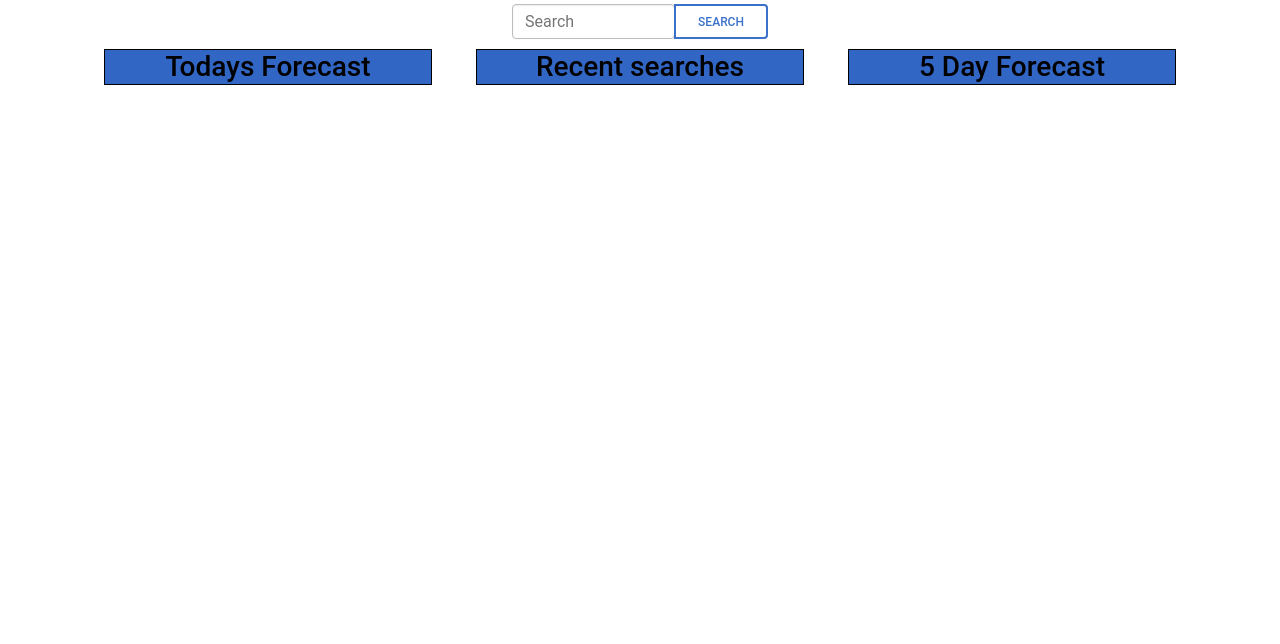
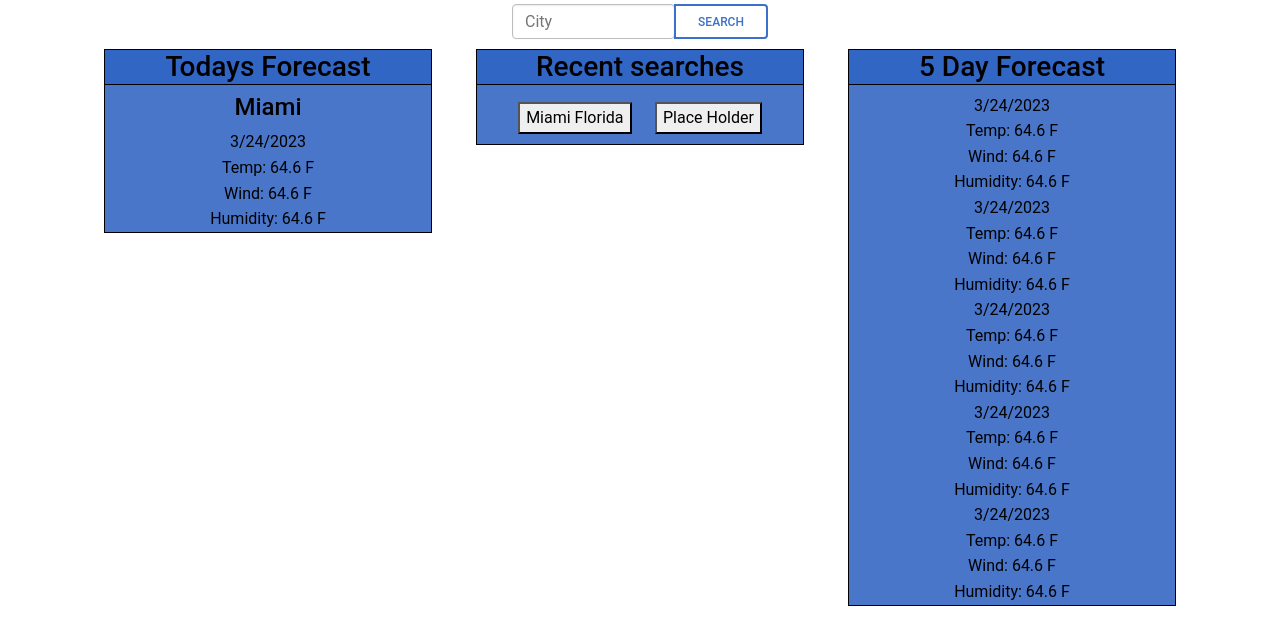
Before and after one commit to Azurelo/weather-dashboard, a plain HTML site: page index.html in a window 1280 px wide. Shown: the part 106-750 px from the top of the page. Drawn offline with nearby package versions, Linux system fonts and the light colour scheme.

Commit message:
Added template sections for js reference

```diff
--- a/assets/style.css
+++ b/assets/style.css
@@ -22,11 +22,18 @@
     text-align: center;
 }
 
-h3.col{
-    background-color: #3266c5;
+.col{
+    background-color: #4976c9;
     height: 75%;
     border: 1px solid black ;
     margin-left: 2%;
     margin-right: 2%;
     color: black;
 }
+.col > h3{
+    background-color: #3266c5;
+    border-bottom: 1px solid black;
+}
+.city{
+    margin: 3%;
+}
--- a/index.html
+++ b/index.html
@@ -14,14 +14,58 @@
   <div class="myNav">Weather Dashboard</div>
     <nav class = "shortWidth">
       <div class="input-group">
-        <input type="search" class="form-control rounded" placeholder="Search" aria-label="Search" aria-describedby="search-addon" />
+        <input type="search" class="form-control rounded" placeholder="City" aria-label="Search" aria-describedby="search-addon" />
         <button type="button" class="btn btn-outline-primary">search</button>
       </div>
     </nav>
     <div class="container">
-      <h3 class="col">Todays Forecast</h3>
-      <h3 class="col">Recent searches</h3>
-      <h3 class="col">5 Day Forecast</h3>
+      <div class="col">
+        <h3>Todays Forecast</h3>
+        <h4>Miami</h4>
+        <div>3/24/2023</div>
+        <div>Temp: 64.6 F</div>
+        <div>Wind: 64.6 F</div>
+        <div>Humidity: 64.6 F</div>
+      </div>
+      <div class="col">
+        <h3>Recent searches</h3>
+        <button class="city">Miami Florida</button>
+        <button class="city">Place Holder</button>
+      </div>
+      <div class="col">
+        <h3>5 Day Forecast</h3>
+        <div>
+          <div>3/24/2023</div>
+          <div>Temp: 64.6 F</div>
+          <div>Wind: 64.6 F</div>
+          <div>Humidity: 64.6 F</div>
+        </div>
+        <div>
+          <div>3/24/2023</div>
+          <div>Temp: 64.6 F</div>
+          <div>Wind: 64.6 F</div>
+          <div>Humidity: 64.6 F</div>
+        </div>
+        <div>
+          <div>3/24/2023</div>
+          <div>Temp: 64.6 F</div>
+          <div>Wind: 64.6 F</div>
+          <div>Humidity: 64.6 F</div>
+        </div>
+        <div>
+          <div>3/24/2023</div>
+          <div>Temp: 64.6 F</div>
+          <div>Wind: 64.6 F</div>
+          <div>Humidity: 64.6 F</div>
+        </div>
+        <div>
+          <div>3/24/2023</div>
+          <div>Temp: 64.6 F</div>
+          <div>Wind: 64.6 F</div>
+          <div>Humidity: 64.6 F</div>
+        </div>
+      </div>
+
     </div>
 
 
```
